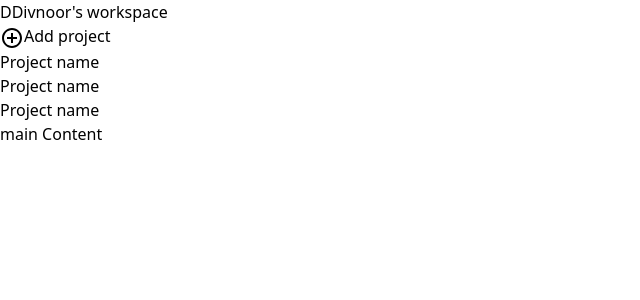
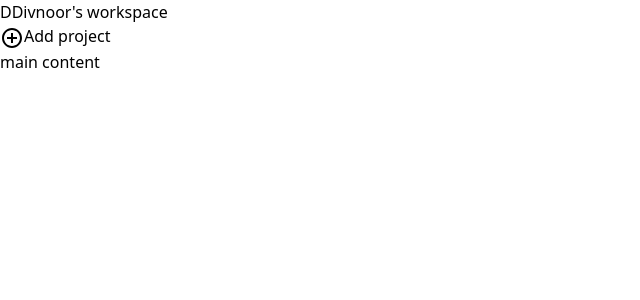
Before and after one commit to Divnoor-4602/project-management-app, a React (Vite) app: page / in a window 1280 px wide. Shown: the top 300 px of the page, without its empty margins (0-640 px from the left). Built offline with nearby package versions, Linux system fonts and the light colour scheme.

Commit message:
project management app sidebar start

```diff
--- a/src/App.jsx
+++ b/src/App.jsx
@@ -5,8 +5,10 @@ import MainContent from "./components/MainContent.jsx";
 function App() {
   return (
     <>
-      <Sidebar />
-      <MainContent />
+      <div className="flex gap-4 ">
+        <Sidebar />
+        <MainContent />
+      </div>
     </>
   );
 }
--- a/src/components/AddProjectButton.jsx
+++ b/src/components/AddProjectButton.jsx
@@ -1,10 +1,11 @@
 import React from "react";
 import AddCircleOutlineIcon from "@mui/icons-material/AddCircleOutline";
 
-export default function AddProjectButton() {
+export default function AddProjectButton({ onProjectAdded }) {
   return (
     <>
       <button
+        onClick={onProjectAdded}
         className="ml-3 mt-4 px-8 py-1 rounded-md shadow-lg hover:scale-105
          transition duration-150 bg-white text-black hover:bg-gradient-to-r from-violet-600
           to-fuchsia-500  hover:text-white"
--- a/src/components/MainContent.jsx
+++ b/src/components/MainContent.jsx
@@ -1,5 +1,9 @@
 import React from "react";
 
 export default function MainContent() {
-  return <>main Content</>;
+  return (
+    <>
+      <h1>main content</h1>
+    </>
+  );
 }
--- a/src/components/ProjectView.jsx
+++ b/src/components/ProjectView.jsx
@@ -1,10 +1,10 @@
 import React from "react";
 
-export default function ProjectView() {
+export default function ProjectView({ projectName }) {
   return (
     <>
       <div className="active:bg-purple-400 hover:bg-purple-400 rounded-md px-2 py-1 cursor-pointer">
-        Project name
+        {projectName}
       </div>
     </>
   );
--- a/src/components/Sidebar.jsx
+++ b/src/components/Sidebar.jsx
@@ -1,24 +1,38 @@
-import React from "react";
+import React, { useState } from "react";
 import AddProjectButton from "./AddProjectButton.jsx";
 import ProjectView from "./ProjectView.jsx";
 
 export default function Sidebar() {
+  const [projectsAdded, setProjectsAdded] = useState([]);
+
+  function handleProjectsAdded() {
+    setProjectsAdded((previousProjects) => [
+      ...previousProjects,
+      "New Project",
+    ]);
+  }
+
   return (
     <>
-      <aside className="text-white bg-purple-600 w-1/3 max-w-72 h-screen shadow-xl">
+      <aside className="text-white bg-purple-600 pr-4 md:pr-12 h-screen shadow-xl">
         <div className="text-md pt-4">
           <span className="ml-2 mr-2 bg-purple-800/50 px-2 py-1 rounded-lg shadow-lg">
             D
           </span>
           Divnoor's workspace
         </div>
-        <AddProjectButton />
+        <AddProjectButton onProjectAdded={handleProjectsAdded} />
         <div className="mx-3 mt-8 space-y-4">
-          <ProjectView />
-          <ProjectView />
-          <ProjectView />
+          {projectsAdded.map((project) => {
+            return <ProjectView projectName={project} />;
+          })}
         </div>
       </aside>
     </>
   );
 }
+
+// todo: Make a dialog modal pop up when the new project button is clicked to get the details of the project through a modal form
+// todo: make the projects a js object to use to display all the information required
+// todo: main content should have a project detail component to show all the details
+// todo: each component should have a tasks section to furtther sub divide the project management
```
